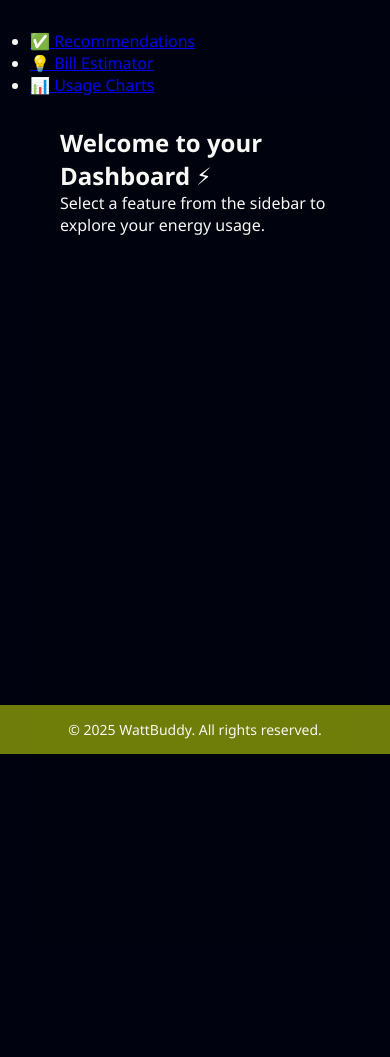
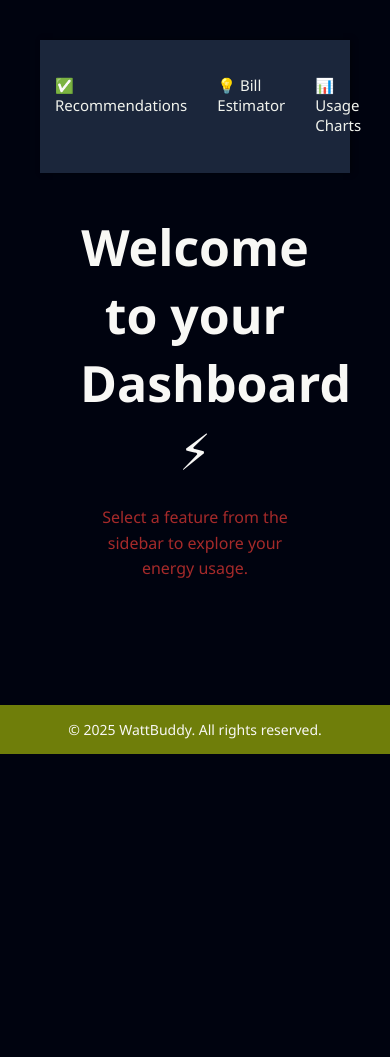
Before and after one commit to shivanshtholia/wattbuddy.ai, a Django app: page /dashboard/ in a window 390 px wide. Shown: the part 90-1147 px from the top of the page. Before the commit the page ends 844 px from the top, so only its background shows below. Run offline with Django 5.2, Linux system fonts and the light colour scheme.

Commit message:
dashboard done

```diff
--- /dev/null
+++ b/wattbuddy/dashboard/static/css/dashboard.css
@@ -0,0 +1,103 @@
+/* Dashboard Layout */
+.dashboard-container {
+  display: flex;
+  min-height:auto; /* nav height adjust */
+  background: #0d1b2a;
+}
+
+/* Sidebar */
+.sidebar {
+  width: 240px;
+  background: #1b263b;
+  padding: 20px 0;
+  display: flex;
+  flex-direction: column;
+  align-items: stretch;
+  box-shadow: 2px 0 6px rgba(0, 0, 0, 0.4);
+  position: sticky;
+  top: 60px; /* nav ke niche chipak jaaye */
+  height:auto;
+}
+
+.sidebar ul {
+  list-style: none;
+  padding: 0;
+  margin: 0;
+}
+
+.sidebar ul li {
+  margin: 5px 0;
+}
+
+.sidebar ul li a {
+  display: block;
+  padding: 12px 20px;
+  color: #f1f3ed;
+  text-decoration: none;
+  font-size: 15px;
+  font-weight: 500;
+  border-left: 4px solid transparent;
+  transition: all 0.3s ease;
+}
+
+.sidebar ul li a:hover {
+  background: #415a77;
+  color: #fff;
+  border-left: 4px solid #52eca7; /* nav ke green ke saath match */
+}
+
+/* Main Content */
+.main-content {
+  flex: 1;
+  padding: 40px;
+  background: #00030f;
+  color: #f8f8f5;
+}
+
+.main-content h2 {
+  font-size: 50px;
+  margin-bottom: 20px;
+}
+
+.main-content p {
+  color: brown;
+  font-size: 16px;
+  line-height: 1.6;
+}
+
+/* Responsive - Mobile */
+@media (max-width: 900px) {
+  .dashboard-container {
+    flex-direction: column;
+  }
+
+  .sidebar {
+    flex-direction: row;
+    height: auto;
+    width: 100%;
+    top:auto;
+    position: relative;
+    justify-content: space-around;
+  }
+
+  .sidebar ul {
+    display: flex;
+    flex-direction: row;
+    width: 100%;
+    justify-content: space-around;
+  }
+
+  .sidebar ul li {
+    margin: 0;
+  }
+
+  .sidebar ul li a {
+    padding: 15px;
+    border-left: none;
+    border-bottom: 3px solid transparent;
+  }
+
+  .sidebar ul li a:hover {
+    border-bottom: 3px solid #52eca7;
+  }
+}
--- a/wattbuddy/dashboard/templates/dashboard/dashboard.html
+++ b/wattbuddy/dashboard/templates/dashboard/dashboard.html
@@ -1,5 +1,9 @@
 {% extends "base.html" %}
+{% load static %}
 {% block title %}Dashboard | WattBuddy{% endblock %}
+{% block extra_css %}
+<link rel="stylesheet" href="{% static 'css/dashboard.css' %}">
+{% endblock %}
 {% block content %}
 <div class="sidebar">
     <ul>
@@ -9,7 +13,8 @@
     </ul>
   </div>
  <div class="main-content">
-    <h2>Welcome to your Dashboard ⚡</h2>
-    <p>Select a feature from the sidebar to explore your energy usage.</p>
+   <center>
+   <h2>Welcome to your Dashboard ⚡</h2>
+    <p>Select a feature from the sidebar to explore your energy usage.</p></center>
   </div>
 {% endblock %}
```
